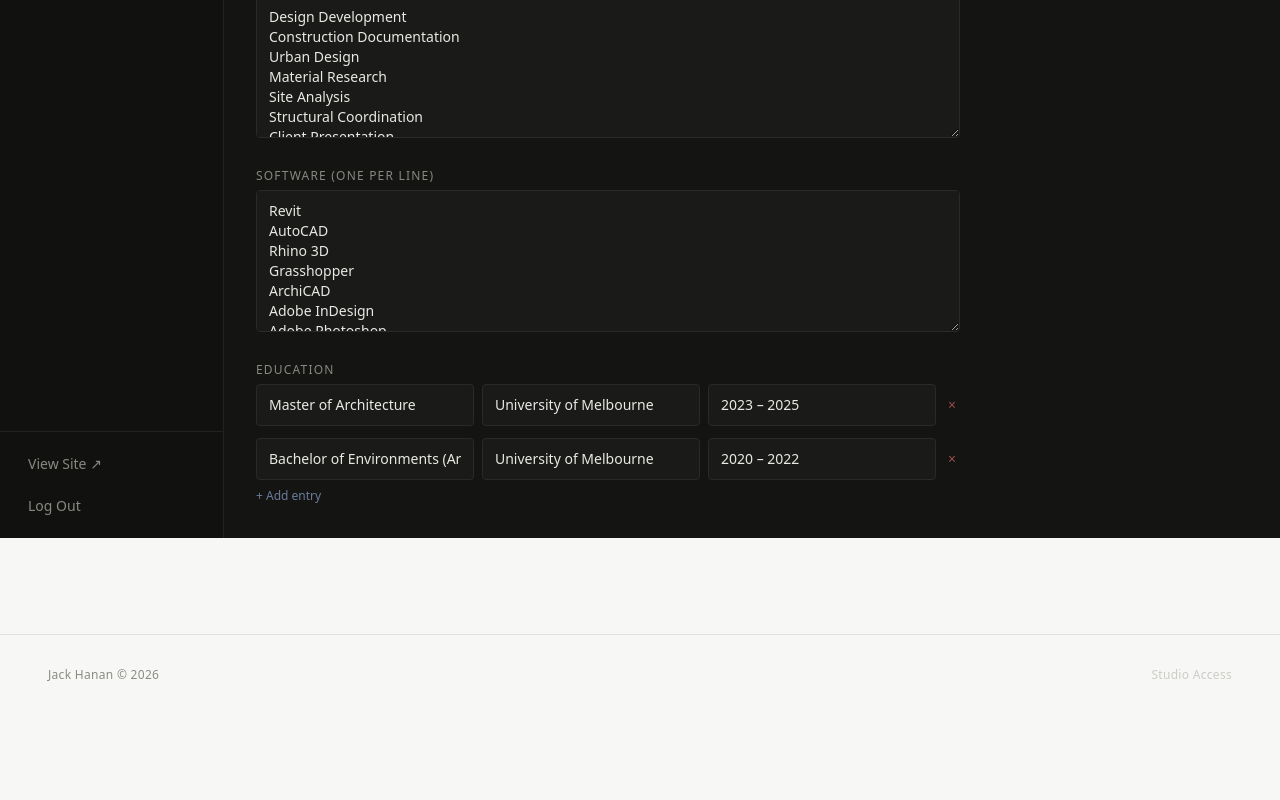
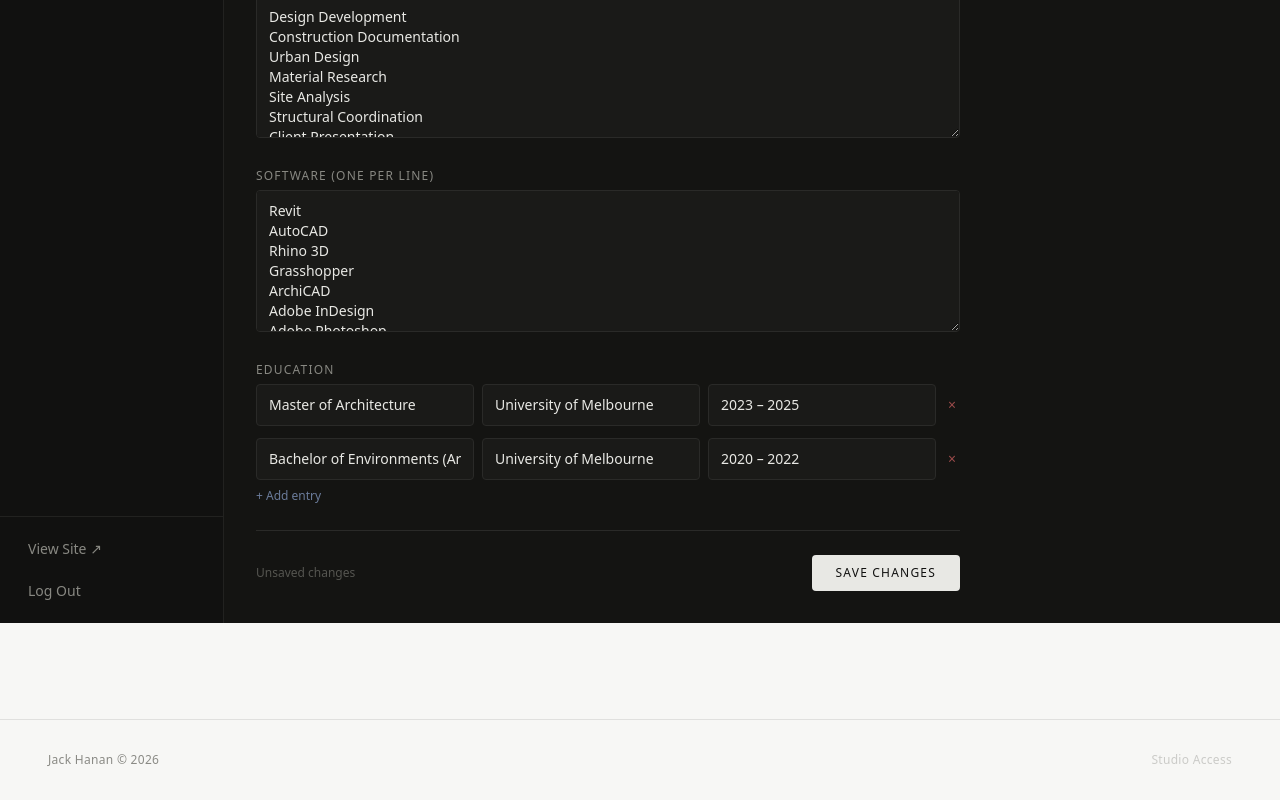
Before and after one commit to jackhanan/jack-hanan-portfolio, a Next.js app: page /admin/about in a window 1280 px wide. Shown: the part 850-1650 px from the top of the page. Before the commit the page ends 1565 px from the top, so only its background shows below. Built offline with nearby package versions, Linux system fonts and the light colour scheme.

Commit message:
add save button to about page editor

```diff
--- a/src/components/admin/AboutEditor.tsx
+++ b/src/components/admin/AboutEditor.tsx
@@ -184,6 +184,19 @@ export default function AboutEditor({ initial }: Props) {
             + Add entry
           </button>
         </div>
+
+        {/* Bottom save bar */}
+        <div className="flex items-center justify-between pt-6 border-t border-[#2A2A28]">
+          {saved && <span className="text-xs text-green-400 font-sans">All changes saved</span>}
+          {!saved && <span className="text-xs text-[#555550] font-sans">Unsaved changes</span>}
+          <button
+            onClick={handleSave}
+            disabled={saving}
+            className="text-xs tracking-widest uppercase font-sans text-[#111110] bg-[#E8E8E4] hover:bg-[#6B7C9B] hover:text-white px-6 py-2.5 rounded transition-colors duration-150 cursor-pointer disabled:opacity-50"
+          >
+            {saving ? 'Saving…' : 'Save Changes'}
+          </button>
+        </div>
       </div>
     </div>
   )
```
